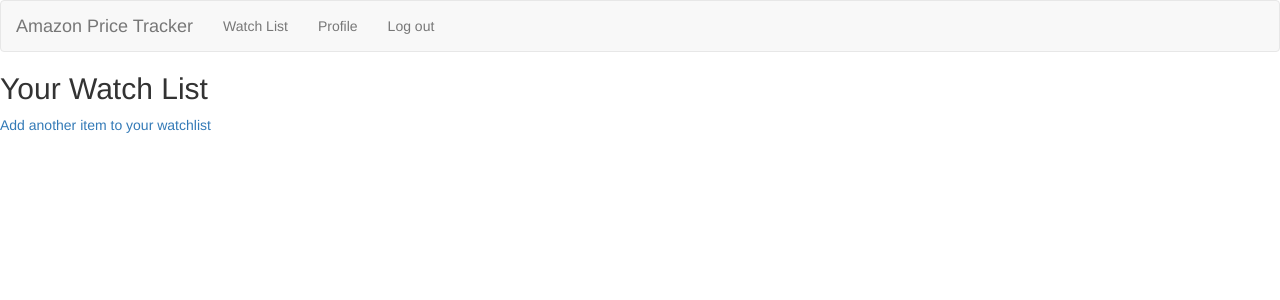
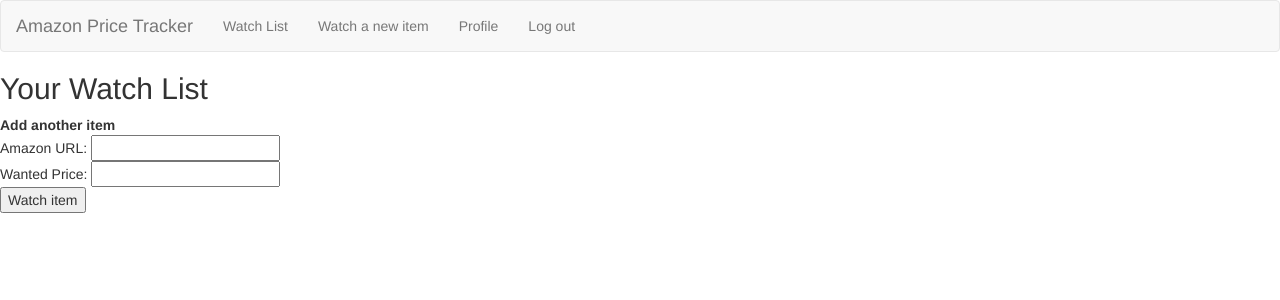
Before and after one commit to ErikaLi/Amazon-Price-Tracker, a Flask app: page /watchlist in a window 1280 px wide. Shown: the top 300 px of the page. Run offline with Flask 2, Linux system fonts and the light colour scheme; the visitor is signed in with stand-in values (Sample User, id 1); some libraries are stand-ins or nearby versions.

Commit message:
break functions down into help methods and work on AJAX to add item to page

```diff
--- a/server.py
+++ b/server.py
@@ -11,7 +11,7 @@ from product_detail import get_item_info, get_asin
 
 import datetime
 
-import bcrypt
+from helper import *
 
 from password_check import password_check
 
@@ -44,9 +44,6 @@ def display_registration():
 @app.route('/register', methods=["POST"])
 def register_process():
     """Process registration form"""
-
-    # ask the user to reenter password and then confirm they match.
-    # get info from the AJAX request in register.js
     # all of the info will be in string format
     email = request.form.get('email')
     password = request.form.get('password')
@@ -68,9 +65,8 @@ def register_process():
         return jsonify(results)
 
     else:
-        # if the email is new, check that they enter every field in the correct format
         # enforce phone format
-        if not(phone.isdigit() and len(phone) == 10):
+        if not phone_check(phone):
             results = {"message": "Please enter a 10-digit phone number without any symbol",
                        "redirect": False,
                        "empty_password": True,
@@ -78,9 +74,8 @@ def register_process():
             return jsonify(results)
 
         # check if the two passwords match
-        if password == password1:
-            # enforce password format using a function in password_check.py
-            # if the passwords do not match, alert a message and empty out the password fields
+        if password_match(password, password1):
+            # enforce password format
             if not password_check(password):
                 results = {"message": "Please enter a password with at least one uppercase letter, one lowercase letter, one digit, and one special character with minimum length of 8.",
                            "redirect": False,
@@ -88,7 +83,7 @@ def register_process():
                         }
                 return jsonify(results)
             # if everything is in the right format, add the user to the database
-            password = bcrypt.hashpw(password.encode('utf-8'), bcrypt.gensalt())
+            password = encrypt(password)
             current_user = User(email=email, password=password, fname=fname, lname=lname, phone=phone)
             db.session.add(current_user)
             db.session.commit()
@@ -131,7 +126,7 @@ def process_password_change():
     user = User.query.get(session.get("user_id"))
 
     # if the user does not enter a correct current password, logout and redirect to login again
-    if not bcrypt.checkpw(old_password.encode('utf-8'), user.password.encode('utf-8')):
+    if not validate_password(old_password, user.password):
         session.pop("user_id")
         results = {"message": "The password you entered is incorrect, please sign in again.",
                    "redirect": True,
@@ -140,7 +135,7 @@ def process_password_change():
         return jsonify(results)
 
     # if the new passwords does not match, ask them to enter again and empty out all password fields
-    elif new_password != new_password1:
+    elif not password_match(new_password, new_password1):
         # use JS or AJAX to do this
         results = {"message": "The two passwords you enter do not match, please try again.",
                     "redirect": False,
@@ -148,23 +143,23 @@ def process_password_change():
                 }
         return jsonify(results)
 
-    else:
-        # if the new passwords are not in the right format, empty out all passwords and ask them to try again
-        if not password_check(new_password):
-            results = {"message": "Please enter a password with at least one uppercase letter, one lowercase letter, one digit, and one symbol with minimum length 8.",
-                       "redirect": False,
-                       "empty_password": True,
-                        }
-            return jsonify(results)
+    # if the new passwords are not in the right format, empty out all passwords and ask them to try again
+    elif not password_check(new_password):
+        results = {"message": "Please enter a password with at least one uppercase letter, one lowercase letter, one digit, and one symbol with minimum length 8.",
+                   "redirect": False,
+                   "empty_password": True,
+                    }
+        return jsonify(results)
 
-        user.password = bcrypt.hashpw(new_password.encode('utf-8'), bcrypt.gensalt())
-        db.session.commit()
-        session.pop("user_id")
-        results = {"message": 'Your password was successfully reset, please sign in using your new password.',
-                    "redirect": True,
-                    'redirect_url': "/login",
-                }
-        return jsonify(results)
+    # if everything is in the right format, update password for current user and ask them to login again.
+    user.password = encrypt(new_password)
+    db.session.commit()
+    session.pop("user_id")
+    results = {"message": 'Your password was successfully reset, please sign in using your new password.',
+                "redirect": True,
+                'redirect_url': "/login",
+            }
+    return jsonify(results)
 
 
 @app.route('/login', methods=["GET"])
@@ -186,10 +181,11 @@ def login_process():
     password = request.form['password']
     current_user = User.query.filter(User.email == email).first()
 
-    if current_user and bcrypt.checkpw(password.encode('utf-8'), current_user.password.encode('utf-8')):
+    if current_user and validate_password(password, current_user.password):
         session['user_id'] = current_user.user_id
         flash("Successfully logged in!")
         return redirect("/watchlist")
+
     else:
         flash("Invalid log in, please try again.")
         return redirect("/login")
@@ -205,86 +201,115 @@ def logout_process():
 
     return redirect("/")
 
-@app.route('/add_item', methods=["GET"])
-def display_add_item():
-    """display form to add item."""
+# @app.route('/add_item', methods=["GET"])
+# def display_add_item():
+#     """display form to add item."""
 
-    if not session.get("user_id"):
-        return redirect("/")
-    return render_template("add_item.html")
+#     if not session.get("user_id"):
+#         return redirect("/")
+#     return render_template("add_item.html")
 
 
 
-@app.route('/add_item', methods=["POST"])
+@app.route('/wishlist_add', methods=["POST"])
 def add_item():
     """Add an item to the UserProduct table, and add it to the products table
-    if it does not already exist. If product already exists in the Product table,
-    update its price."""
+    if it does not already exist. If user is already watching the item, flask
+    a message and ask the user to update the wanted price in watchlist page."""
 
     url = request.form.get('url')
     asin = get_asin(url)
+
+    # if cannot find asin from url, tell user to enter a correct url
     if not asin:
-        flash("The url you entered is not in the right format, please try again.")
+        return jsonify({'message': "The url you entered is not in the right format, please try again.",
         # return render_template('add_item.html')
-        return redirect("/add_item")
+                "redirect": False,
+                "empty": True
+        })
 
+    # user input of their wanted price
     threshold = float(request.form.get('threshold'))
-    # get item info from url
+
+    # item info retrieve from amazon api
     item_info = get_item_info(asin)
-
     name = item_info.get('title')
     price = item_info.get('price')
+    image_url=item_info.get("image_url")
+
+    # if price is not available, item is usually free
     if not price:
-        flash("The item may be available for free, no need to add to watch list.")
-        # return render_template('add_item.html')
-        return redirect("/add_item")
-    else:
-        price = float(price)
-
-    image = item_info.get("image_url")
+        return jsonify({'message': "The item may be available for free, no need to add to watch list.",
+                "redirect": False,
+                "empty": True
+        })
 
 
-# results = { "template": render_template_as_string("/product_list")}
-    ### return jsonify(results)
+    # if the wanted price is greater than the current price of the product, ask user to enter again
+    if threshold >= price:
+        return jsonify({'message': "Please enter a wanted price lower than the price of the product.",
+                    "redirect": False,
+                    "empty_threshold": True,
+                    "added": False
+        })
 
+
+    # get the current product from database
     current_prod = Product.query.filter(Product.asin == asin).first()
-    timestamp = datetime.datetime.now()
-    # use AJAX to handle this
-    if threshold >= price:
-        flash("Please enter a wanted price lower than the price of the product.")
-        return redirect("/add_item")
 
+    # content to prepend to the existing page
+
+    # if the product already exists in the product table, check in the
+        # userproduct table if the user has added this item before
     if current_prod:
-        # if the product already exists in the product table, check in the
-        # userproduct table if the user has added this item before
 
-        # if the user has already added this item, update the current price
-        # and ask to see if the user wants to update the threshold
-
-        # update the date_added, set original price to current price
-        # and new threshold in the userproduct table
         current_userproduct = UserProduct.query.filter_by(product_id=current_prod.product_id, user_id=session.get("user_id")).first()
 
+        # if the user has already added this item, ask them to update in the wishlist
+        # maybe jump to that item and ask them to update?
         if current_userproduct:
-            # maybe ask the user to see if they want to redirect to watchlist&update the info
-            flash("Item has already been added, you may update your wanted price in watch list.")
-            return redirect("/watchlist")
+            return jsonify({'message': "Item has already been added, you may update your wanted price in watch list.",
+                "redirect": False,
+                "empty": True})
+
+        # if the user has not added this product before, add this to the userproduct table
+        # if it's on the add_item route, should redirect to watchlist, else prepend content in watchlist
         else:
-            current_userproduct = UserProduct(#original_price=price,
-                                              threshold=threshold,
+            timestamp = datetime.datetime.now()
+            current_userproduct = UserProduct(threshold=threshold,
                                               product_id=current_prod.product_id,
                                               user_id=session.get("user_id"),
                                               date_added=timestamp)
             db.session.add(current_userproduct)
             db.session.commit()
 
+            prod_id = current_prod.product_id
+            content = '''<li id={}>
+                        <b>{}</b><br>
+                        <img src = "{}"><br>
+                          Current Price: ${}<br>
+                          Wanted Price: $<span id='wanted_price{}'>{}</span><br>
+                          <a href="{}">Buy now!</a></p>
+                          <form action='/update' method='POST' id='update_form{}'>
+                            <input type='number' id='new_threshold{}' name='new_threshold' step="1.00">
+                            <input type='submit' id='update_threshold' value='Update wanted price'>
+                          </form>
+                            <input type='button' id="remove_item{}" value='Remove item from wishlist'>'''.format(prod_id, current_prod.name, image_url, price, prod_id, threshold, url, prod_id, prod_id, prod_id)
+            return jsonify({'message': "Item is successfully added!",
+                "redirect": False,
+                "empty": True,
+                "added": True,
+                "html_content": content
+            })
+
     else:
         # if the item is not in the product table, add it to product table
-        current_prod = Product(name=name, asin=asin, image=image, url=url, price=price)
+        current_prod = Product(name=name, asin=asin, image=image_url, url=url, price=price)
         db.session.add(current_prod)
         db.session.commit()
 
         # create a userproduct entry and add it to the userproduct table
+        timestamp = datetime.datetime.now()
         current_userproduct = UserProduct(#original_price=price,
                                           threshold=threshold,
                                           product_id=current_prod.product_id,
@@ -293,13 +318,26 @@ def add_item():
         db.session.add(current_userproduct)
         db.session.commit()
 
+        prod_id = current_prod.product_id
+        content = '''<li id={}>
+                    <b>{}</b><br>
+                    <img src = "{}"><br>
+                          Current Price: ${}<br>
+                          Wanted Price: $<span id='wanted_price{}'>{}</span><br>
+                          <a href="{}">Buy now!</a></p>
+                          <form action='/update' method='POST' id='update_form{}'>
+                            <input type='number' id='new_threshold{}' name='new_threshold' step="1.00">
+                            <input type='submit' id='update_threshold' value='Update wanted price'>
+                          </form>
+                            <input type='button' id="remove_item{}" value='Remove item from wishlist'>'''.format(prod_id, current_prod.name, image_url, price, prod_id, threshold, url, prod_id, prod_id, prod_id)
 
-    # if threshold >= price:
-    # # use ajax here to ask the user to reset the price
-    #     pass
-    flash("Your item has been successfully added!")
-    return redirect("/watchlist")
+        return jsonify({'message': "Item is successfully added!",
+                "redirect": False,
+                "empty": True,
+                "added": True,
+                "html_content": content
 
+        })
 
 
 
@@ -312,7 +350,7 @@ def display_watchlist():
     if not session.get('user_id'):
         return redirect("/")
 
-    userproduct_list = UserProduct.query.filter_by(user_id=session.get('user_id')).all()
+    userproduct_list = UserProduct.query.filter_by(user_id=session.get('user_id')).order_by(UserProduct.date_added.desc()).all()
     # use relationships to connect to products table and get product name and url
     # maybe use userproduct.product, figure out why it does not work
     for userproduct in userproduct_list:
@@ -326,23 +364,6 @@ def display_watchlist():
     return render_template("watchlist.html", userproducts=userproduct_list)
 
 
-# @app.route('/update', methods=["POST"])
-# def update_threshold():
-#     """Update user's threshold for a certain item in the watchlist."""
-
-#     new_threshold = request.form.get('new_threshold')
-#     prod_id = request.form.get("product_id")
-#     # if new_threshold is empty, redirect to wishilist
-#     if not new_threshold:
-#         flash("This field cannot be empty")
-#         return redirect("/watchlist")
-
-#     current_userproduct = UserProduct.query.filter_by(product_id=prod_id, user_id=session.get("user_id")).first()
-#     current_userproduct.threshold = new_threshold
-#     db.session.commit()
-#     flash("Your wanted price has been successfully updated!")
-#     return redirect("/watchlist")
-
 @app.route('/update', methods=["POST"])
 def update_threshold():
     """Update user's threshold for a certain item in the watchlist."""
@@ -352,8 +373,9 @@ def update_threshold():
 
     if new_threshold >= Product.query.get(prod_id).price:
         results = {'message': "Please enter a wanted price lower than the product price.",
-                    'new': False,
-                    'empty': True
+                    'valid_threshold': False,
+                    'empty': True,
+                    'product_id': prod_id
         }
         return jsonify(results)
 
@@ -362,9 +384,11 @@ def update_threshold():
     db.session.commit()
 
     results = {'message': "Your wanted price has been successfully updated!",
-                'new': True,
+                'valid_threshold': True,
                 'new_price': new_threshold,
-                'empty': False
+                'empty': False,
+                'product_id': prod_id
+
                 }
     return jsonify(results)
 
@@ -389,6 +413,7 @@ def remove_item():
     result = {'message': 'You successfully deleted your item!',
                 'product_id': prod_id}
     return jsonify(result)
+
 
 @app.route("/profile", methods=["GET"])
 def display_profile():
--- a/static/js/watchlist.js
+++ b/static/js/watchlist.js
@@ -1,23 +1,23 @@
 "use strict";
 
 function processUpdate(result) {
-    console.log(result)
     alert(result.message);
-    if (result.new) {
-        let newPrice = +result.new_price
-        $('#wanted_price').html(newPrice.toFixed(2));
+    if (result.valid_threshold) {
+        let newPrice = result.new_price;
+        $('#wanted_price'+result.product_id).html(newPrice.toFixed(2));
     }
     if (result.empty) {
-        $('#new_threshold').val('');
+        $('#new_threshold'+result.product_id).val('');
     }
 }
 
+
 function getUpdateInfo(evt) {
     evt.preventDefault();
-
+    var id = evt.currentTarget.id.replace("update_form", "");
     var formInputs = {
-        "new_threshold": $("#new_threshold").val(),
-        "product_id": $("#product_id_update").val(),
+        "new_threshold": $("#new_threshold"+id).val(),
+        "product_id": id,
     };
 
     $.post("/update",
@@ -25,16 +25,17 @@ function getUpdateInfo(evt) {
            processUpdate);
 }
 
+
 function processRemoval(result) {
-    alert(result.message)
-    $('#'+result.product_id).hide()
+    alert(result.message);
+    $('#'+result.product_id).hide();
 }
 
 
 function deleteItem(evt) {
     evt.preventDefault();
 
-    var id = evt.currentTarget.id.replace("remove_item", "")
+    var id = evt.currentTarget.id.replace("remove_item", "");
 
     var formInputs = {
         "product_id": id,
@@ -43,6 +44,38 @@ function deleteItem(evt) {
     $.post("/remove",
            formInputs,
            processRemoval);
+
+}
+
+
+function addItem(evt) {
+    evt.preventDefault();
+
+    var formInputs = {
+        "url": $("#url_add").val(),
+        "threshold": $("#threshold_add").val(),
+    };
+
+    $.post("/wishlist_add", formInputs, processAdd);
+}
+
+
+function processAdd(result) {
+    alert(result.message);
+
+    if (result.redirect) {
+        window.location.href = result.redirect_url;
+    }
+
+    if (result.empty) {
+        $('#threshold_add').val('');
+    }
+
+    if (result.added) {
+
+        $("#new_item").prepend(result.html_content);
+
+    }
 
 }
 
@@ -74,6 +107,10 @@ function deleteItem(evt) {
 // $('#add_item').on("click", addItem);
 
 
-$("#update_form").on("submit", getUpdateInfo);
+$('ul').on("submit", "form[id^=update_form]", getUpdateInfo);
 
-$('input[id^=remove_item]').on("click", deleteItem);
+// parent, descendant contained in the parent
+$('ul').on("click", "input[id^=remove_item]", deleteItem);
+
+
+$("#add_item_form").on("submit", addItem);
--- a/templates/base.html
+++ b/templates/base.html
@@ -59,6 +59,9 @@
                 <a class="nav-link" href="/watchlist">Watch List</a>
               </li>
               <li class="nav-item">
+                <a class="nav-link" href="/watchlist">Watch a new item</a>
+              </li>
+              <li class="nav-item">
                 <a class="nav-link" href="/profile">Profile</a>
               </li>
               <li class="nav-item">
--- a/templates/watchlist.html
+++ b/templates/watchlist.html
@@ -3,39 +3,39 @@
 
   <h2>Your Watch List</h2>
 
-  <ul>
+  <div>
+    <b>Add another item</b>
+      <form action='/add_item' method='POST' id='add_item_form'>
+          Amazon URL: <input type='text' id='url_add' name='url_add' required><br>
+          Wanted Price: <input type='number' id='threshold_add' name='threshold_add' step="1" required><br>
+          <input type='submit' id='add_item' value='Watch item'>
+      </form>
+  </div>
+
+  <!-- sort them in chronological orde -->
+  <ul id='product_list'>
+    <div id='new_item'></div>
     {% for uprod in userproducts %}
       <li id={{uprod.product_id}}>
           <b>{{uprod.product_name}}</b><br>
           <!-- style image dimension using css -->
-          <img src = "{{ uprod.image }}" height="300" width="200"><br>
+          <img src = "{{ uprod.image }}"><br>
           Current Price: ${{ uprod.current_price }}<br>
           <!-- always show wanted price in 2 decimal places -->
-          Wanted Price: $<span id='wanted_price'>{{ uprod.threshold }}</span><br>
+          Wanted Price: $<span id='wanted_price{{ uprod.product_id }}'>{{ uprod.threshold }}</span><br>
           <a href="{{ uprod.url }}">Buy now!</a></p>
 
-          <form action='/update' method='POST' id='update_form'>
-            <input type='number' id='new_threshold' name='new_threshold' step="1.00">
-            <input type='hidden' id = 'product_id_update' name="product_id" value="{{ uprod.product_id }}">
+          <form action='/update' method='POST' id='update_form{{ uprod.product_id }}'>
+            <input type='number' id='new_threshold{{ uprod.product_id }}' name='new_threshold' step="1.00">
             <input type='submit' id='update_threshold' value='Update wanted price'>
           </form>
-            <input type='hidden' name="product_id_remove" value="{{ uprod.product_id }}">
+
             <input type='button' id="remove_item{{ uprod.product_id }}" value='Remove item from wishlist'>
-
-          </form>
-
       </li>
     {% endfor %}
   </ul>
 
-<!--  <b>Add another item</b>
-<form action='/add_item' method='POST'>
-    Amazon URL: <input type='text' id='url' name='url' required><br>
-    Wanted Price: <input type='number' id='threshold' name='threshold' step="1" required><br>
-    <input type='button' id='add_item' value='Watch item'>
-</form> -->
 
-<a href='/add_item'>Add another item to your watchlist</a>
   <script src="http://code.jquery.com/jquery.js"></script>
   <script src="/static/js/watchlist.js"></script>
 
```
Also changed, not shown: helper.py (renamed from password_check.py, +24 -0 lines).
